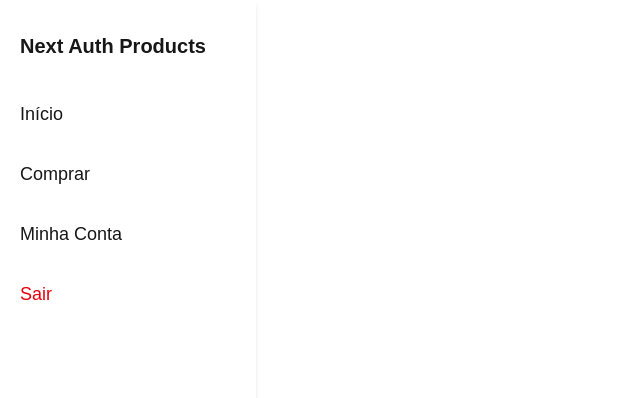
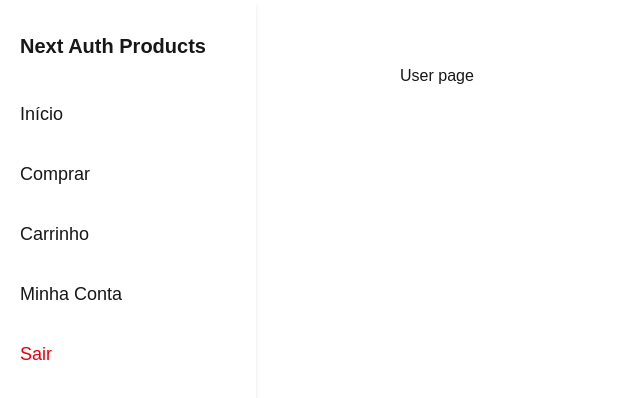
Before and after one commit to oiviana/next-auth-products, a Next.js app in the folder apps/web/: page /user in a window 1280 px wide. Shown: the top 398 px of the page, without its empty margins (0-640 px from the left). Built offline with nearby package versions, Linux system fonts and the light colour scheme; no server answers.

Commit message:
refactor: using userLayout

```diff
--- /dev/null
+++ b/apps/web/src/app/user/account/page.tsx
@@ -0,0 +1,10 @@
+import UserLayout from "@/components/common/UserLayout";
+
+export default function AccountUserPage(){
+
+    return(
+        <UserLayout>
+            <h3>Minha conta</h3>
+        </UserLayout>
+    )
+}
--- /dev/null
+++ b/apps/web/src/app/user/cart/page.tsx
@@ -0,0 +1,10 @@
+import UserLayout from "@/components/common/UserLayout";
+
+export default function CartPage(){
+
+    return(
+        <UserLayout>
+            cart
+        </UserLayout>
+    )
+}
--- a/apps/web/src/app/user/page.tsx
+++ b/apps/web/src/app/user/page.tsx
@@ -1,11 +1,11 @@
+import UserLayout from "@/components/common/UserLayout";
 import UserMenu from "@/components/user/menu/UserMenu";
 
 export default function UserPage() {
     return (
-        <>
-            <UserMenu />
-            <h1>User Page</h1>
-        </>
+        <UserLayout>
+            <h3>User page</h3>
+        </UserLayout>
 
     )
 }
--- a/apps/web/src/app/user/products/page.tsx
+++ b/apps/web/src/app/user/products/page.tsx
@@ -1,15 +1,12 @@
-import Section from "@/components/common/Section";
+import UserLayout from "@/components/common/UserLayout";
 import ProductGrid from "@/components/product/ProductGrid";
-import UserMenu from "@/components/user/menu/UserMenu";
 
-export default function UserProductsPage(){
 
-    return(
-        <>
-        <UserMenu/>
-        <Section>
-            <ProductGrid/>
-        </Section>
-        </>
+export default function UserProductsPage() {
+
+    return (
+        <UserLayout>
+            <ProductGrid />
+        </UserLayout>
     )
 }
--- /dev/null
+++ b/apps/web/src/components/common/SellerLayout/index.tsx
@@ -0,0 +1,18 @@
+import { ReactNode } from 'react';
+import Section from '../Section';
+import SellerMenu from '@/components/seller/menu/SellerMenu';
+
+interface SectionProps {
+  children?: ReactNode;
+}
+
+export default function SellerLayout({ children }: SectionProps) {
+  return (
+    <>
+      <SellerMenu />
+      <Section>
+        {children}
+      </Section>
+    </>
+  );
+}
--- /dev/null
+++ b/apps/web/src/components/common/UserLayout/index.tsx
@@ -0,0 +1,18 @@
+import UserMenu from '@/components/user/menu/UserMenu';
+import { ReactNode } from 'react';
+import Section from '../Section';
+
+interface SectionProps {
+    children?: ReactNode;
+}
+
+export default function UserLayout({ children }: SectionProps) {
+    return (
+        <>
+      <UserMenu/>
+      <Section>
+        {children}
+      </Section>
+      </>
+    );
+}
--- a/apps/web/src/components/user/menu/UserMenu/index.tsx
+++ b/apps/web/src/components/user/menu/UserMenu/index.tsx
@@ -48,6 +48,11 @@ export default function UserMenu() {
                         navigateTo="/user/products"
                         onClick={handleMenuItemClick}
                     />
+                         <MenuItem
+                        title="Carrinho"
+                        navigateTo="/user/cart"
+                        onClick={handleMenuItemClick}
+                    />
                     <MenuItem
                         title="Minha Conta"
                         navigateTo="/user/account"
```
